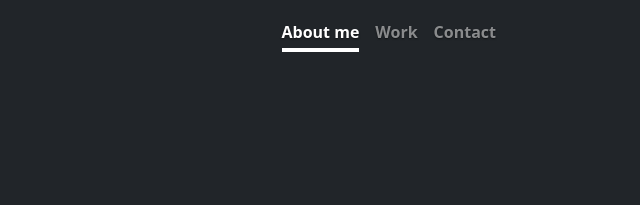
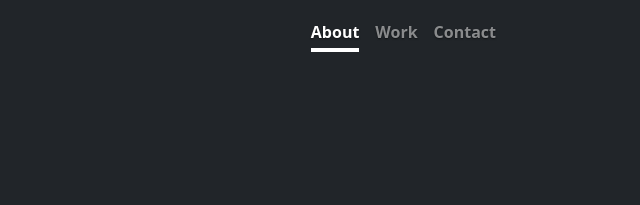
Before and after one commit to VashistSahil/Portfolio-Website, a plain HTML site: page index.html in a window 1280 px wide. Shown: the top 205 px of the page, 464-1104 px from the left. Drawn offline with nearby package versions, Linux system fonts and the light colour scheme.

Commit message:
About me -> About

```diff
--- a/index.html
+++ b/index.html
@@ -44,7 +44,7 @@
       <div>
         <h3 class="float-md-start mb-0">Portfolio.</h3>
         <nav class="nav nav-masthead justify-content-center float-md-end">
-          <a class="nav-link active" aria-current="page" href="#">About me</a>
+          <a class="nav-link active" aria-current="page" href="#">About</a>
           <a class="nav-link" href="#my-work">Work</a>
           <a class="nav-link" href="#my-contact">Contact</a>
         </nav>
```
